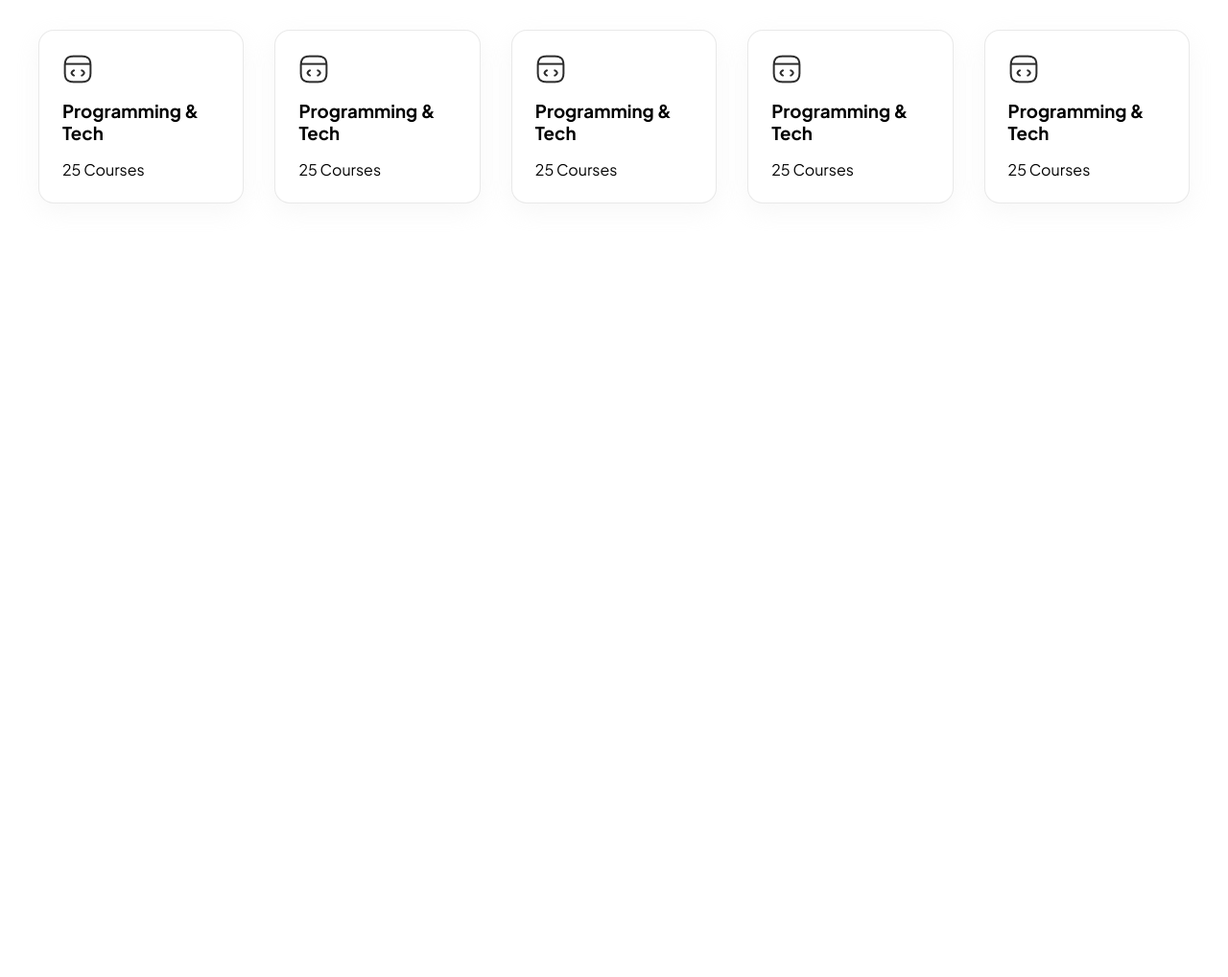
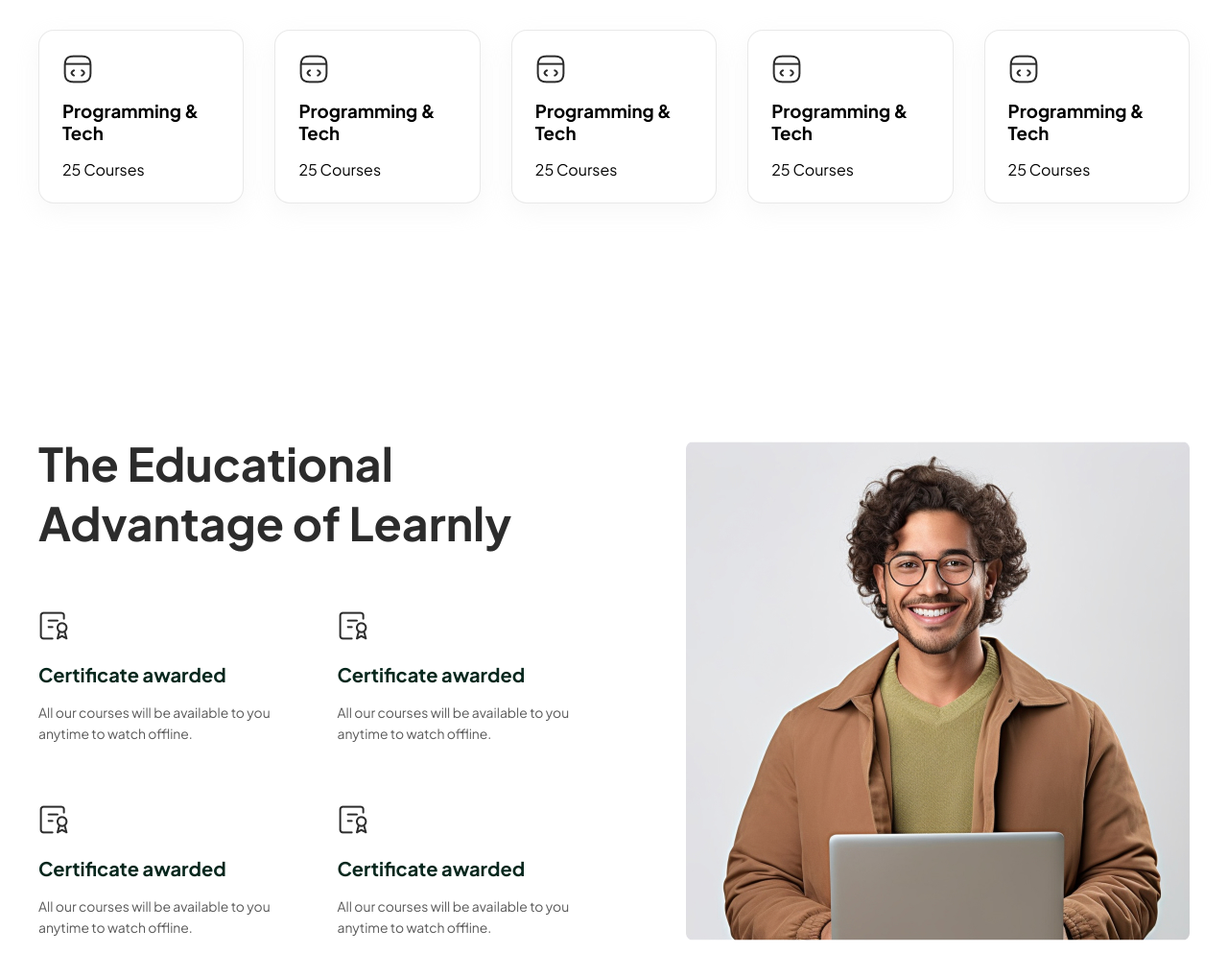
Before and after one commit to Abdullah-5603/learnly, a plain HTML site: page index.html in a window 1280 px wide. Shown: the part 962-1980 px from the top of the page at 96% size. Before the commit the page ends 1262 px from the top, so only its background shows below. Drawn offline with Linux system fonts and the light colour scheme.

Commit message:
educational advantage section complete

```diff
--- a/index.html
+++ b/index.html
@@ -88,6 +88,39 @@
         </div>
     </section>
 
+    <section class="container educational-advantage">
+        <div class="educational-advantage--left">
+            <h1>
+                The Educational Advantage of Learnly
+            </h1>
+            <div class="educational-advantage--left__cards">
+                <div class="educational-advantage--left__cards__card">
+                    <img src="./images/Frame (1).png" alt="">
+                    <h3>Certificate awarded</h3>
+                    <p>All our courses will be available to you anytime to watch offline.</p>
+                </div>
+                <div class="educational-advantage--left__cards__card">
+                    <img src="./images/Frame (1).png" alt="">
+                    <h3>Certificate awarded</h3>
+                    <p>All our courses will be available to you anytime to watch offline.</p>
+                </div>
+                <div class="educational-advantage--left__cards__card">
+                    <img src="./images/Frame (1).png" alt="">
+                    <h3>Certificate awarded</h3>
+                    <p>All our courses will be available to you anytime to watch offline.</p>
+                </div>
+                <div class="educational-advantage--left__cards__card">
+                    <img src="./images/Frame (1).png" alt="">
+                    <h3>Certificate awarded</h3>
+                    <p>All our courses will be available to you anytime to watch offline.</p>
+                </div>
+            </div>
+        </div>
+        <div class="educational-advantage--right">
+            <img src="./images/Video-section.jpg" alt="">
+        </div>
+    </section>
+
 
     <script>
         const currentPath = window.location.pathname; // Get current path
--- a/styles.scss
+++ b/styles.scss
@@ -164,8 +164,57 @@
         background: #FFF;
         box-shadow: 0px 8px 24px 0px rgba(220, 220, 220, 0.24);
 
-        h3, p{
+        h3,
+        p {
             margin: 0;
         }
     }
 }
+
+.educational-advantage {
+    display: flex;
+    justify-content: center;
+    align-items: center;
+    flex-direction: row;
+    gap: 100px;
+    padding: 160px 0;
+    width: 100%;
+
+    &--left {
+        display: flex;
+        flex-direction: column;
+        justify-content: start;
+        gap: 60px;
+
+        h1 {
+            color: #2C2C2C;
+            font-size: 3rem;
+            font-weight: 700;
+            line-height: 62px;
+            margin: 0;
+        }
+
+        &__cards {
+            display: grid;
+            grid-template-columns: repeat(2, 1fr);
+            gap: 3rem;
+
+            &__card {
+                h3 {
+                    margin: 16px 0 8px 0;
+                    color: #07271D;
+                    font-size: 1.25rem;
+                    font-weight: 700;
+                    line-height: 30px
+                }
+
+                p {
+                    color: #595959;
+                    font-size: 0.87rem;
+                    font-weight: 400;
+                    line-height: 22px
+                }
+            }
+        }
+    }
+}
```
Also changed, not shown: images/Frame (1).png (added), images/Frame (2).png (added), images/Frame 48095452.png (added), images/Video-section.jpg (added), styles.css, 2 other files.
